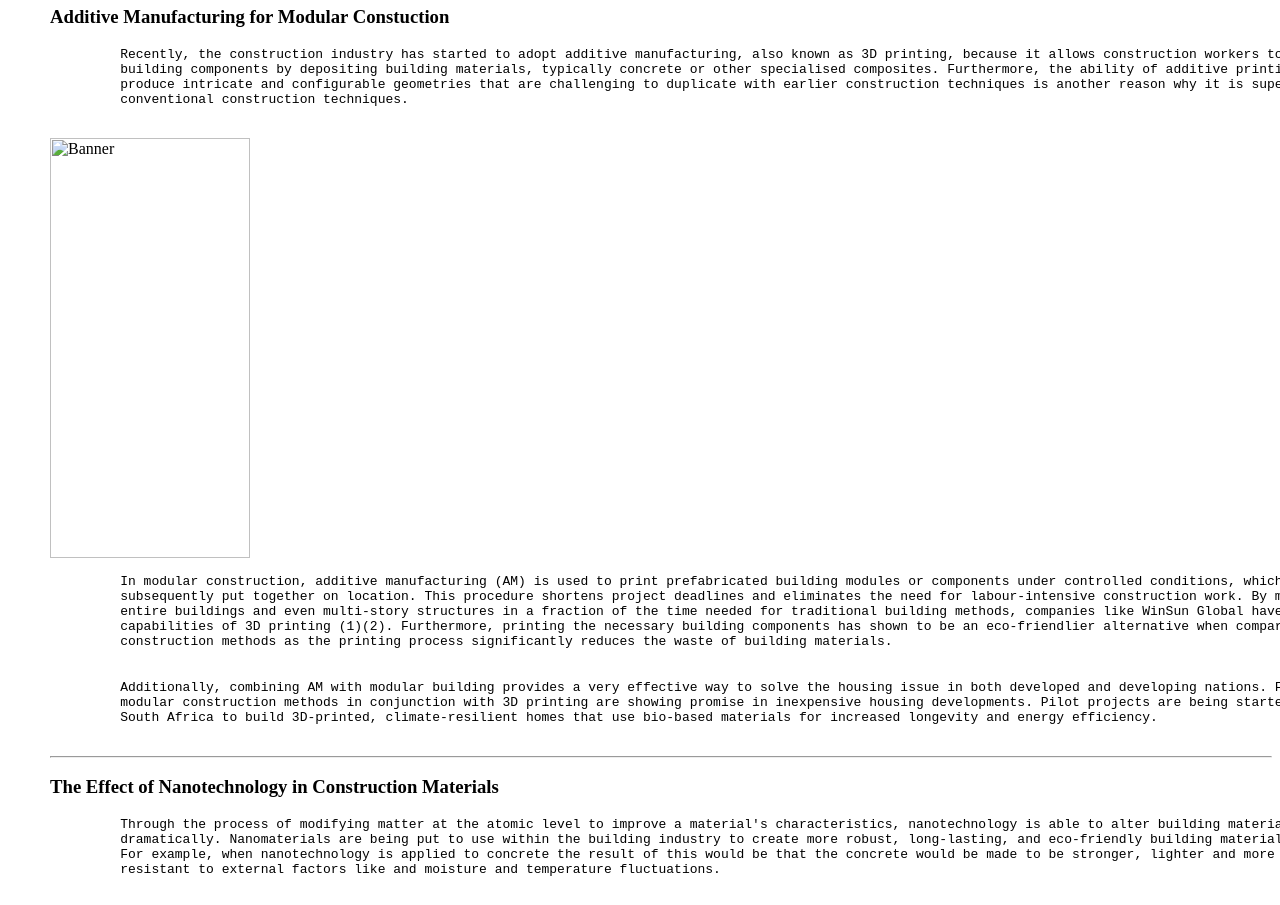
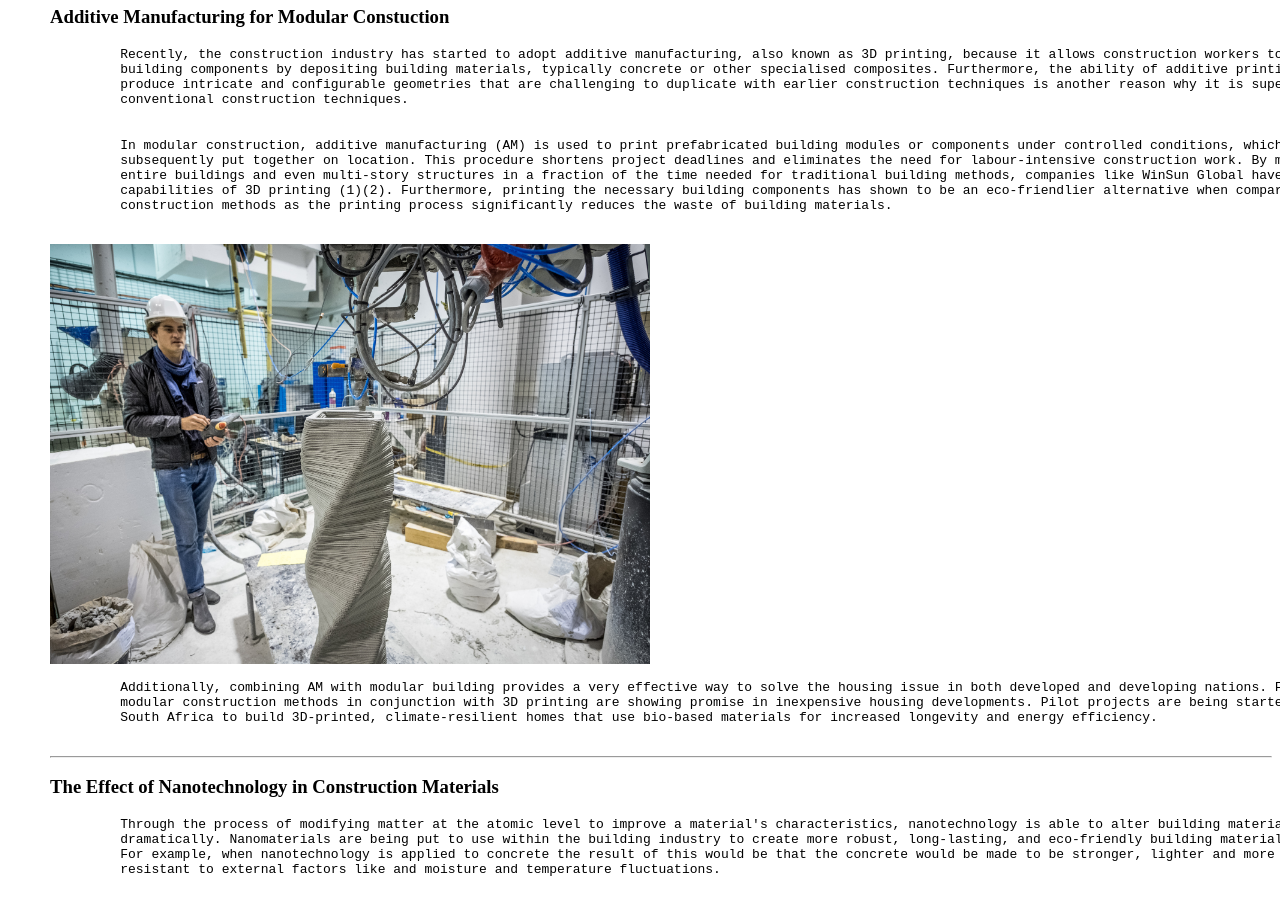
Before and after one commit to FEPSFY6882277/FY6882277, a plain HTML site: page index.html in a window 1280 px wide. Shown: the part 1080-1985 px from the top of the page. Drawn offline with Linux system fonts and the light colour scheme.

Commit message:
Update index.html

```diff
--- a/index.html
+++ b/index.html
@@ -83,9 +83,6 @@
          </pre>
          </p>
 
-         <head>
-         <img src="Balance crane.png" alt="Banner" width="200" height=420">
-
          <p class="p.ex1">
          <pre>
          In modular construction, additive manufacturing (AM) is used to print prefabricated building modules or components under controlled conditions, which are
@@ -95,6 +92,9 @@
          construction methods as the printing process significantly reduces the waste of building materials.
          </pre>
          </p>
+
+           <head>
+         <img src="3D-printing(AM).jpg" alt="image" width="600" height=420">
 
          <p class="p.ex1">
          <pre>
```
